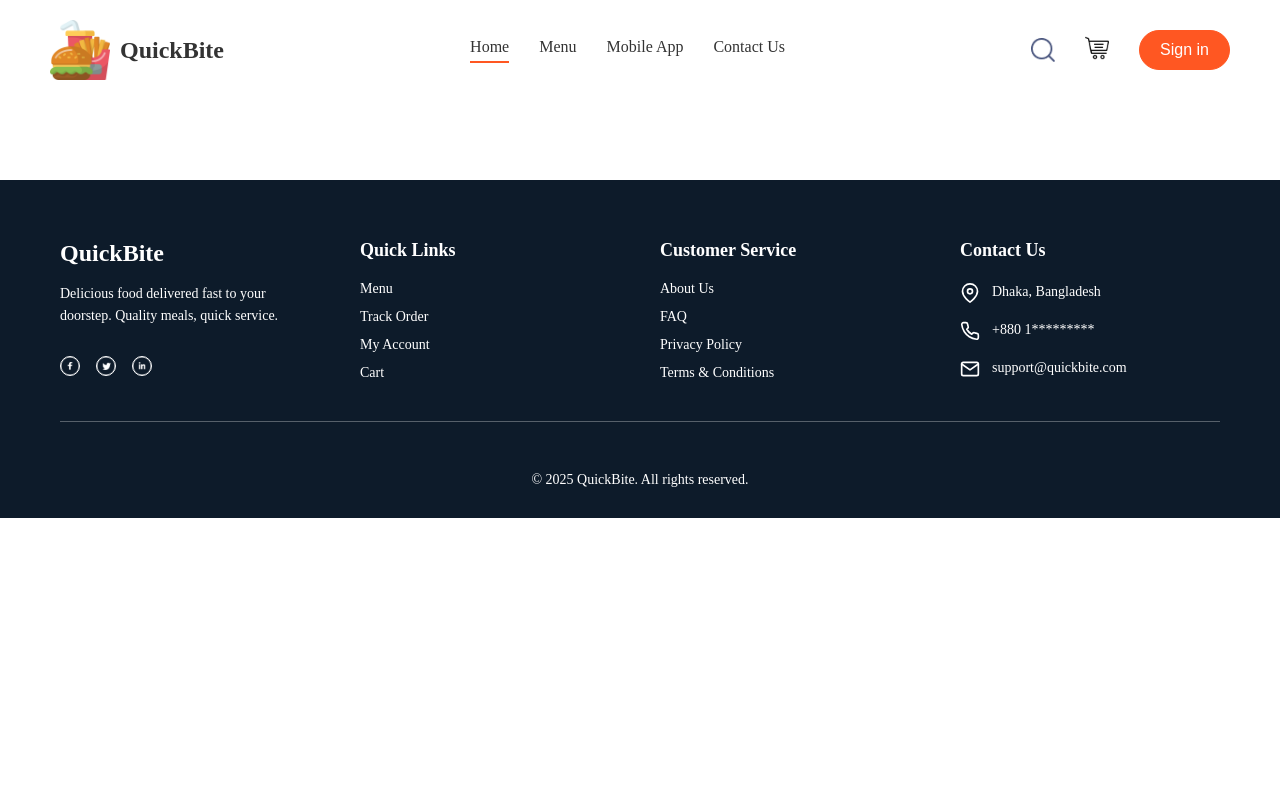
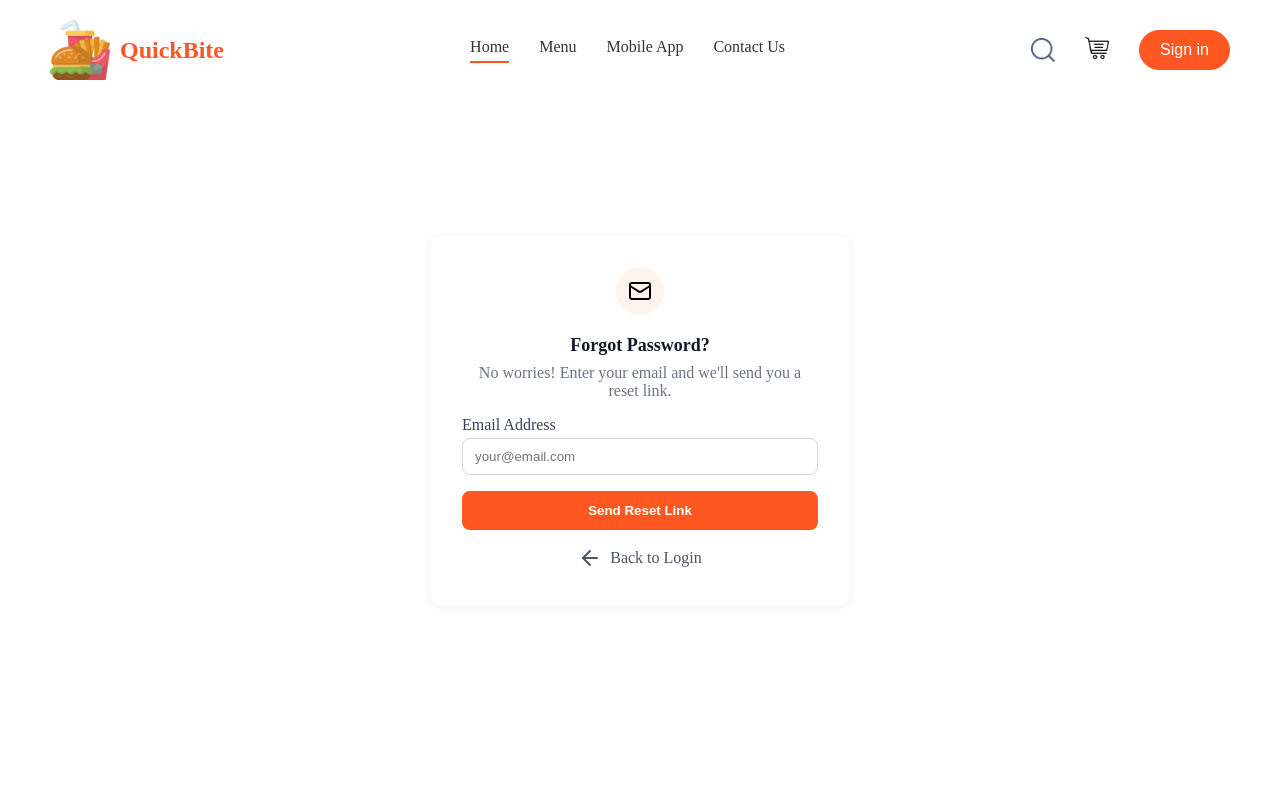
Before and after one commit to rabbirahat/QuickBite, a React (Vite) app in the folder frontend/: page /forgot-password in a window 1280 px wide. Shown: the top 800 px of the page. Built offline with nearby package versions, Linux system fonts and the light colour scheme.

Commit message:
Add Forgot Password feature, update Header and Navbar styles, and include lucide-react dependency

```diff
--- a/frontend/package.json
+++ b/frontend/package.json
@@ -12,7 +12,8 @@
   "dependencies": {
     "react": "^19.2.0",
     "react-dom": "^19.2.0",
-    "react-router-dom": "^7.9.6"
+    "react-router-dom": "^7.9.6",
+    "lucide-react": "^0.260.0"
   },
   "devDependencies": {
     "@eslint/js": "^9.39.1",
--- a/frontend/src/App.jsx
+++ b/frontend/src/App.jsx
@@ -7,6 +7,7 @@ import PlaceOrder from './pages/PlaceOrder/PlaceOrder'
 import Footer from './components/Footer/Footer'
 import { LoginPage } from './pages/Login/LoginPage'
 import { SignupPage } from './pages/Signup/SignupPage'
+import ForgotPasswordPage from './pages/Login/ForgotPasswordPage'
 
 const App = () => {
   return (
@@ -18,6 +19,7 @@ const App = () => {
           <Route path='/cart' element={<Cart />} />
           <Route path='/placeorder' element={<PlaceOrder />} />
           <Route path='/login' element={<LoginPage />} />
+          <Route path='/forgot-password' element={<ForgotPasswordPage />} />
           <Route path='/signup' element={<SignupPage />} />
         </Routes>
       </div>
--- a/frontend/src/components/Header/Header.css
+++ b/frontend/src/components/Header/Header.css
@@ -2,46 +2,72 @@
     height: 34vw;
     margin: 30px auto;
     max-width: 1200px;
-    background:url('/header_img.png') no-repeat;
-    background-size: contain;
+    background-size: cover;
     background-position: center;
-    padding: 10px;
+    background-repeat: no-repeat;
+    padding: 0;
     position: relative;
     display: flex;
     align-items: center;
-    justify-content: center;
-    border-radius: 10px;
+    justify-content: flex-start;
+    border-radius: 20px;
     overflow: hidden;
+    min-height: 300px;
 }
 .header-contents{
-    position: absolute;
+    position: relative;
     display: flex;
     flex-direction: column;
     align-items: flex-start;
     justify-content: center;
     gap: 15px;
-    bottom: 20px;
-    left: 50px;
+    padding: 50px;
+    max-width: 50%;
+    z-index: 1;
 }
 .header-contents h2{
     font-weight: 500;
     color: white;
     font-size: max(24px, 3.5vw);
+    word-wrap: break-word;
+    overflow-wrap: break-word;
 }
 .header-contents p{
     color: white;
-    font-size: 1vw;
+    font-size: 16px;
+    word-wrap: break-word;
+    overflow-wrap: break-word;
+    line-height: 1.6;
 }
 .header-contents button{
     padding: 10px 20px;
     background-color: white;
     color: #ff5722;
     border: none;
-    border-radius: 5px;
+    border-radius: 40px;
     font-weight: 500;
     font-size: 1vw;
-    border-radius: 40px;
     cursor: pointer;
+    animation: popUp 1.2s infinite;
+    transition: all 0.3s ease;
+}
+
+.header-contents button:hover{
+    background-color: #ff5722;
+    color: white;
+    box-shadow: 0 4px 12px rgba(255, 87, 34, 0.4);
+    animation: none;
+}
+
+@keyframes popUp {
+    0%, 100% {
+        transform: scale(1);
+        box-shadow: 0 2px 8px rgba(255, 87, 34, 0.2);
+    }
+    50% {
+        transform: scale(1.15);
+        box-shadow: 0 6px 16px rgba(255, 87, 34, 0.4);
+    }
 }
 
 @media (max-width: 1024px) {
@@ -49,14 +75,16 @@
         height: 44vw;
         margin: 20px 10px;
         background-size: cover;
-        border-radius: 8px;
+        border-radius: 16px;
+        min-height: 280px;
     }
     .header-contents {
-        left: 28px;
+        padding: 40px 30px;
+        max-width: 60%;
         gap: 12px;
     }
     .header-contents h2 {
-        font-size: max(20px, 3vw);
+        font-size: max(18px, 3vw);
     }
     .header-contents p,
     .header-contents button {
@@ -68,13 +96,14 @@
 @media (max-width: 768px) {
     .header {
         height: 58vw;
-        padding: 8px;
+        padding: 0;
         margin: 20px 8px;
-        border-radius: 6px;
+        border-radius: 12px;
+        min-height: 250px;
     }
     .header-contents {
-        left: 16px;
-        bottom: 12px;
+        padding: 30px 20px;
+        max-width: 70%;
         gap: 10px;
     }
     .header-contents h2 {
@@ -91,11 +120,12 @@
         height: 240px;
         margin: 12px 4px;
         background-position: center;
-        border-radius: 4px;
+        border-radius: 10px;
+        min-height: 200px;
     }
     .header-contents {
-        left: 8px;
-        bottom: 8px;
+        padding: 20px 15px;
+        max-width: 100%;
         gap: 8px;
     }
     .header-contents h2 {
--- a/frontend/src/components/Header/Header.jsx
+++ b/frontend/src/components/Header/Header.jsx
@@ -1,12 +1,20 @@
 import React from 'react'
 import './Header.css'
+import { assets } from '../../assets/assets'
 const Header = () => {
+  const scrollToExplore = () => {
+    const exploreSection = document.getElementById('explore-menu');
+    if (exploreSection) {
+      exploreSection.scrollIntoView({ behavior: 'smooth' });
+    }
+  };
+
   return (
-    <div className='header'>
+    <div className='header' style={{backgroundImage: `url(${assets.header_img})`}}>
       <div className="header-contents">
         <h2>Welcome to QuickBite</h2>
-        <p>Lorem ipsum dolor sit amet consectetur adipisicing elit. Deserunt voluptates consectetur fugit, dolorum veniam dolorem!</p>
-        <button>View Menu</button>
+        <p>Delicious Food Delivered to Your Door</p>
+        <button onClick={scrollToExplore}>View Menu</button>
       </div>
     </div>
   )
--- a/frontend/src/components/Navbar/Navbar.css
+++ b/frontend/src/components/Navbar/Navbar.css
@@ -24,13 +24,13 @@
 .logo-text{
     font-size: 24px;
     font-weight: bold;
-    color: #333;
+    color: #ff5722;
     cursor: pointer;
     transition: color 0.3s ease;
 }
 
 .navbar-logo-container:hover .logo-text{
-    color: #ff5722;
+    color: #ca3500;
 }
 
 .navbar-menu{
--- /dev/null
+++ b/frontend/src/pages/Login/ForgotPasswordPage.css
@@ -0,0 +1,81 @@
+.fp-container {
+  min-height: 80vh;
+  display: flex;
+  align-items: center;
+  justify-content: center;
+  padding: 1rem;
+  background: transparent;
+}
+.fp-card {
+  background: #ffffff;
+  border-radius: 12px;
+  box-shadow: 0 2px 8px rgba(16,24,40,0.06);
+  padding: 2rem;
+  width: 100%;
+  max-width: 420px;
+}
+.fp-center {
+  display: flex;
+  justify-content: center;
+  margin-bottom: 1.25rem;
+}
+.fp-icon-sm {
+  width: 48px;
+  height: 48px;
+  background: #fff4ed;
+  border-radius: 9999px;
+  display: flex;
+  align-items: center;
+  justify-content: center;
+}
+.fp-icon-lg {
+  width: 64px;
+  height: 64px;
+  background: #ecfdf5;
+  border-radius: 9999px;
+  display: flex;
+  align-items: center;
+  justify-content: center;
+}
+.fp-title {
+  color: #111827;
+  text-align: center;
+  margin-bottom: 0.5rem;
+  font-size: 1.125rem;
+  font-weight: 600;
+}
+.fp-text {
+  color: #6b7280;
+  text-align: center;
+  margin-bottom: 1rem;
+}
+.fp-form {
+  display: flex;
+  flex-direction: column;
+  gap: 1rem;
+}
+.fp-label { display:block; color:#374151; margin-bottom:0.25rem }
+.fp-input {
+  width: 100%;
+  padding: 0.625rem 0.75rem;
+  border: 1px solid #d1d5db;
+  border-radius: 8px;
+  outline: none;
+  box-sizing: border-box;
+}
+.fp-input:focus { box-shadow: 0 0 0 4px rgba(249,115,22,0.08); border-color:#fb923c }
+.fp-button {
+  width: 100%;
+  background: #ff5722;
+  color: #fff;
+  padding: 0.75rem;
+  border-radius: 8px;
+  border: none;
+  cursor: pointer;
+  font-weight: 600;
+}
+.fp-button:hover { background: #ca3500 }
+.fp-center-link { text-align:center; margin-top:1rem }
+.fp-link { color:#4b5563; display:inline-flex; gap:0.5rem; align-items:center; text-decoration:none }
+.fp-link:hover { color:#111827 }
+.fp-check-strong { font-weight:700 }
--- /dev/null
+++ b/frontend/src/pages/Login/ForgotPasswordPage.jsx
@@ -0,0 +1,83 @@
+import React, { useState } from 'react'
+import { Link } from 'react-router-dom'
+import { Mail, ArrowLeft, CheckCircle } from 'lucide-react'
+import './ForgotPasswordPage.css'
+
+export function ForgotPasswordPage() {
+  const [email, setEmail] = useState('')
+  const [isSubmitted, setIsSubmitted] = useState(false)
+
+  const handleSubmit = (e) => {
+    e.preventDefault()
+    // In a real app, send password reset request here
+    setIsSubmitted(true)
+  }
+
+  if (isSubmitted) {
+    return (
+      <div className="fp-container">
+        <div className="fp-card text-center">
+          <div className="fp-center">
+            <div className="fp-icon-lg">
+              <CheckCircle className="check-icon" />
+            </div>
+          </div>
+
+          <h1 className="fp-title">Check Your Email</h1>
+          <p className="fp-text">
+            We've sent a password reset link to <strong className="fp-check-strong">{email}</strong>
+          </p>
+
+          <p className="fp-text">
+            Click the link in the email to reset your password. If you don't see the email, check your spam folder.
+          </p>
+
+          <Link to="/login" className="fp-link" >
+            <ArrowLeft />
+            <span>Back to Login</span>
+          </Link>
+        </div>
+      </div>
+    )
+  }
+
+  return (
+    <div className="fp-container">
+      <div className="fp-card">
+        <div className="fp-center">
+          <div className="fp-icon-sm">
+            <Mail />
+          </div>
+        </div>
+
+        <h1 className="fp-title">Forgot Password?</h1>
+        <p className="fp-text">No worries! Enter your email and we'll send you a reset link.</p>
+
+        <form onSubmit={handleSubmit} className="fp-form">
+          <div>
+            <label className="fp-label">Email Address</label>
+            <input
+              type="email"
+              value={email}
+              onChange={(e) => setEmail(e.target.value)}
+              required
+              placeholder="your@email.com"
+              className="fp-input"
+            />
+          </div>
+
+          <button type="submit" className="fp-button">Send Reset Link</button>
+        </form>
+
+        <div className="fp-center-link">
+          <Link to="/login" className="fp-link">
+            <ArrowLeft />
+            <span>Back to Login</span>
+          </Link>
+        </div>
+      </div>
+    </div>
+  )
+}
+
+export default ForgotPasswordPage
```
Also changed, not shown: frontend/src/assets/header_img.png, 1 other file (tests, documents, lock files or other folders).
